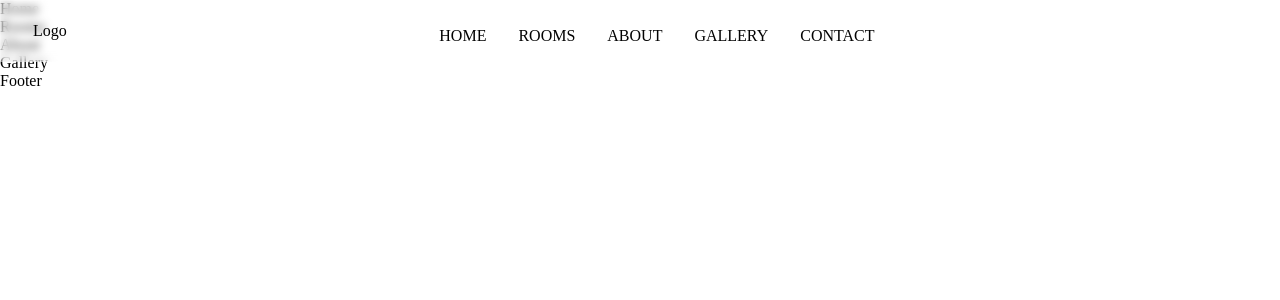
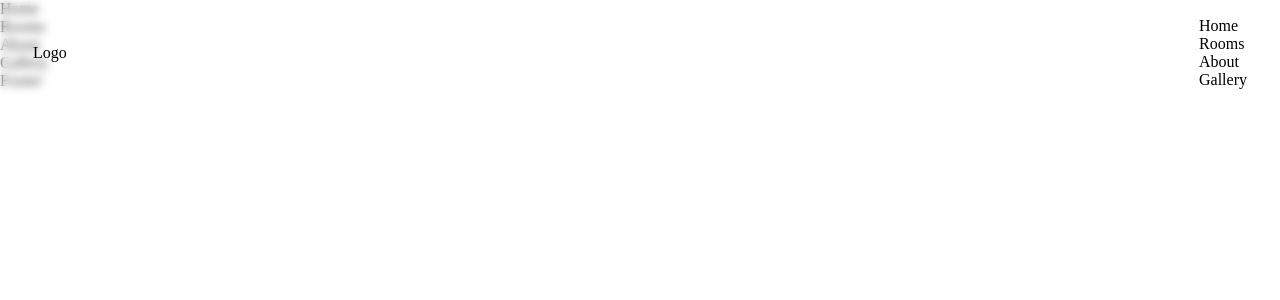
Before and after one commit to Nemo144/hotelpascal, a React (Create React App) app in the folder hotelpascal/: page / in a window 1280 px wide. Shown: the top 300 px of the page. Built offline with nearby package versions, Linux system fonts and the light colour scheme.

Commit message:
:construction: navbar wip/ reconstruction

```diff
--- a/hotelpascal/src/components/Navbar/Navbar.jsx
+++ b/hotelpascal/src/components/Navbar/Navbar.jsx
@@ -4,19 +4,34 @@ import { motion } from "framer-motion";
 
 import "./navbar.scss";
 
+const Menu = () => {
+  return (
+    <div>
+      <p id="#Home">Home</p>
+      <p id="#Rooms">Rooms</p>
+      <p id="#About">About</p>
+      <p id="#Gallery">Gallery</p>
+      <p if="#Contact"></p>
+    </div>
+  );
+};
+
 const Navbar = () => {
   const [toggle, setToggle] = useState(false);
   return (
     <nav className="navbar">
       <div className="navbar-logo">Logo</div>
-      <ul className="navbar-links">
+      {/* <ul className="navbar-links">
         {["Home", "Rooms", "About", "Gallery", "Contact"].map((item) => (
           <li className="">
             <div />
             <a href="/">{item}</a>
           </li>
         ))}
-      </ul>
+      </ul> */}
+      <div className="navbar-links">
+        <Menu />
+      </div>
 
       <div className="navbar-menu">
         <HiMenuAlt4 onClick={() => setToggle(true)} />
--- a/hotelpascal/src/components/Navbar/navbar.scss
+++ b/hotelpascal/src/components/Navbar/navbar.scss
@@ -19,8 +19,9 @@
 }
 
 .navbar-links {
-  flex: 1;
+  // flex: 1;
   display: flex;
+  flex-direction: row;
   justify-content: center;
   align-items: center;
 
```
